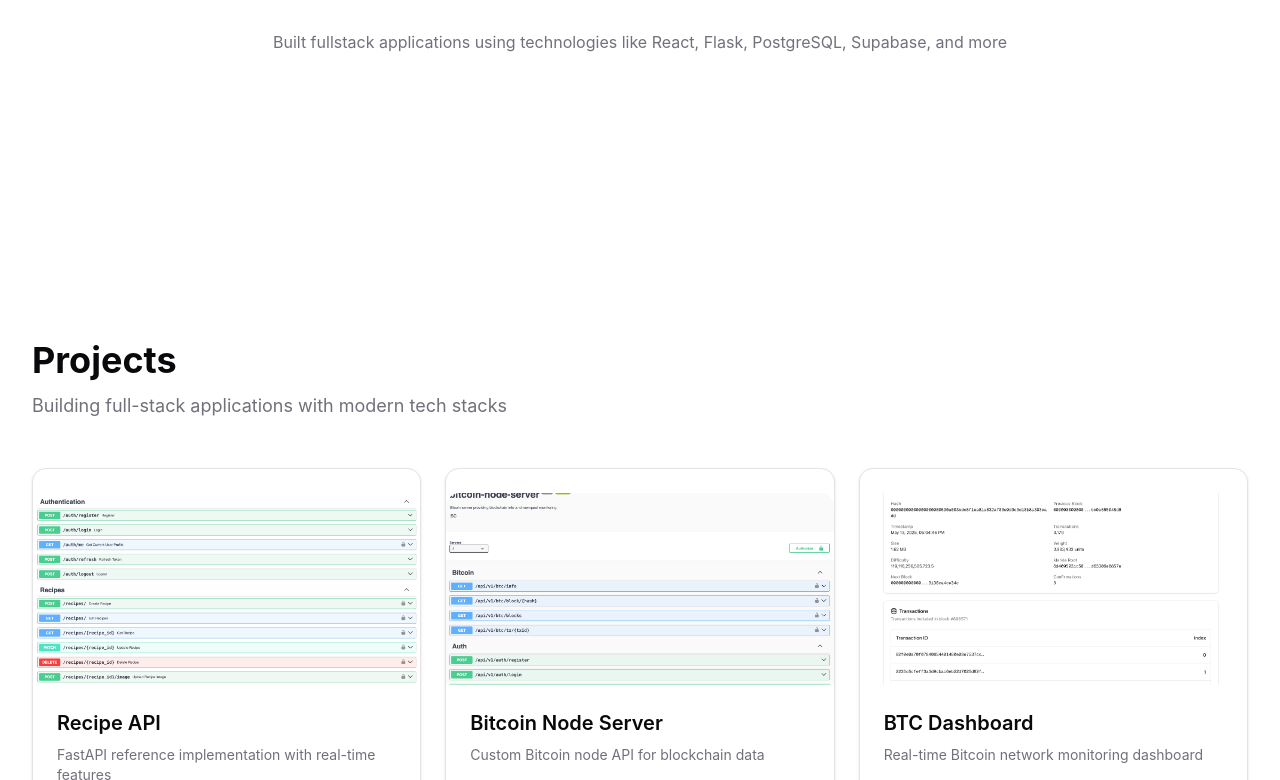
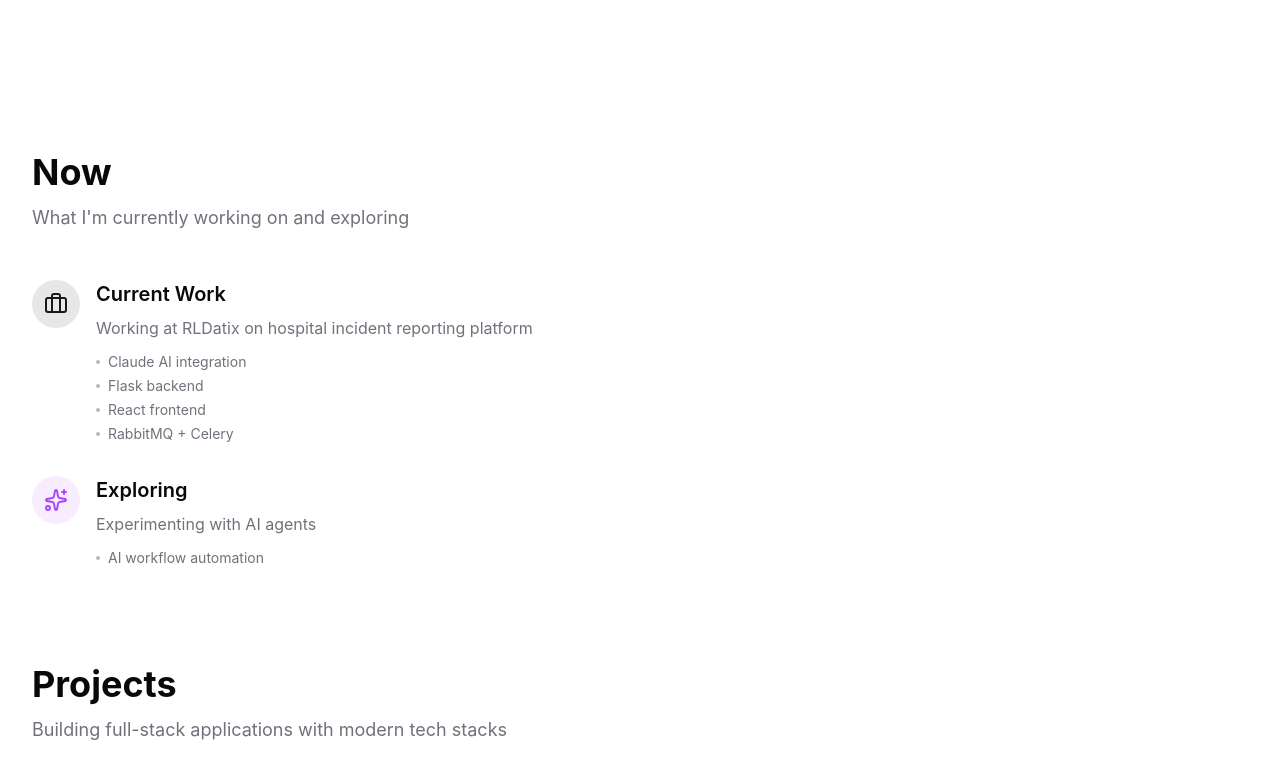
Before and after one commit to josematute/portfolio, a React (Vite) app: page / in a window 1280 px wide. Shown: the part 540-1320 px from the top of the page. Built offline with nearby package versions, Linux system fonts and the light colour scheme.

Commit message:
add basic hero section

```diff
--- a/src/components/hero.tsx
+++ b/src/components/hero.tsx
@@ -9,7 +9,7 @@ export function Hero() {
 		window.open(ME.resumeUrl, "_blank", "noopener,noreferrer")
 	}
 	return (
-		<section className="flex flex-col items-center justify-center min-h-screen px-4 py-16 text-center">
+		<section className="flex flex-col items-center justify-center px-4 py-24 md:py-32 text-center">
 			{/* Profile Image */}
 			<div className="mb-8">
 				<img src={ME.localImage} alt={ME.name} className="w-32 h-32 rounded-full object-cover border-4 border-border shadow-lg" />
--- /dev/null
+++ b/src/components/now.tsx
@@ -0,0 +1,57 @@
+import { Briefcase, Sparkles } from 'lucide-react'
+import { NOW } from '@/constants'
+import { NowItemCategory } from '@/types'
+
+export function Now() {
+  return (
+    <section className="py-12 px-4 md:px-8 max-w-7xl mx-auto">
+      {/* Section Header */}
+      <div className="mb-12">
+        <h2 className="text-3xl md:text-4xl font-bold mb-3">Now</h2>
+        <p className="text-muted-foreground text-lg">
+          What I'm currently working on and exploring
+        </p>
+      </div>
+
+      {/* Now Items */}
+      <div className="space-y-8">
+        {NOW.map((item, index) => (
+          <div key={index} className="flex gap-4">
+            {/* Icon */}
+            <div className="shrink-0">
+              {item.category === NowItemCategory.Work ? (
+                <div className="w-12 h-12 rounded-full bg-primary/10 flex items-center justify-center">
+                  <Briefcase className="size-6 text-primary" />
+                </div>
+              ) : (
+                <div className="w-12 h-12 rounded-full bg-purple-500/10 flex items-center justify-center">
+                  <Sparkles className="size-6 text-purple-500" />
+                </div>
+              )}
+            </div>
+
+            {/* Content */}
+            <div className="flex-1">
+              <h3 className="text-xl font-semibold mb-2">
+                {item.category === NowItemCategory.Work ? 'Current Work' : 'Exploring'}
+              </h3>
+              <p className="text-muted-foreground mb-3">{item.content}</p>
+
+              {/* Details */}
+              {item.details && item.details.length > 0 && (
+                <ul className="space-y-1">
+                  {item.details.map((detail, i) => (
+                    <li key={i} className="text-sm text-muted-foreground flex items-center gap-2">
+                      <span className="w-1 h-1 rounded-full bg-muted-foreground/50" />
+                      {detail}
+                    </li>
+                  ))}
+                </ul>
+              )}
+            </div>
+          </div>
+        ))}
+      </div>
+    </section>
+  )
+}
--- a/src/components/portfolio.tsx
+++ b/src/components/portfolio.tsx
@@ -1,12 +1,13 @@
 import { Hero } from "@/components/hero"
 import { Projects } from "@/components/projects"
+import { Now } from "@/components/now"
 
 export function Portfolio() {
 	return (
 		<div className="min-h-screen">
 			<Hero />
+			<Now />
 			<Projects />
-			{/* TODO: Add Now section */}
 			{/* TODO: Add Footer */}
 		</div>
 	)
--- a/src/components/projects.tsx
+++ b/src/components/projects.tsx
@@ -6,7 +6,7 @@ import { PROJECTS } from "@/data/projects"
 
 export function Projects() {
 	return (
-		<section className="py-20 px-4 md:px-8 max-w-7xl mx-auto">
+		<section className="py-12 px-4 md:px-8 max-w-7xl mx-auto">
 			{/* Section Header */}
 			<div className="mb-12">
 				<h2 className="text-3xl md:text-4xl font-bold mb-3">Projects</h2>
--- a/src/constants.ts
+++ b/src/constants.ts
@@ -20,7 +20,7 @@ export const NOW: NowItem[] = [
   {
     category: NowItemCategory.Work,
     content: "Working at RLDatix on hospital incident reporting platform",
-    details: ["Claude AI integration", "Flask backend", "React frontend"],
+    details: ["Claude AI integration", "Flask backend", "React frontend", "RabbitMQ + Celery"],
   },
   {
     category: NowItemCategory.Exploring,
```
